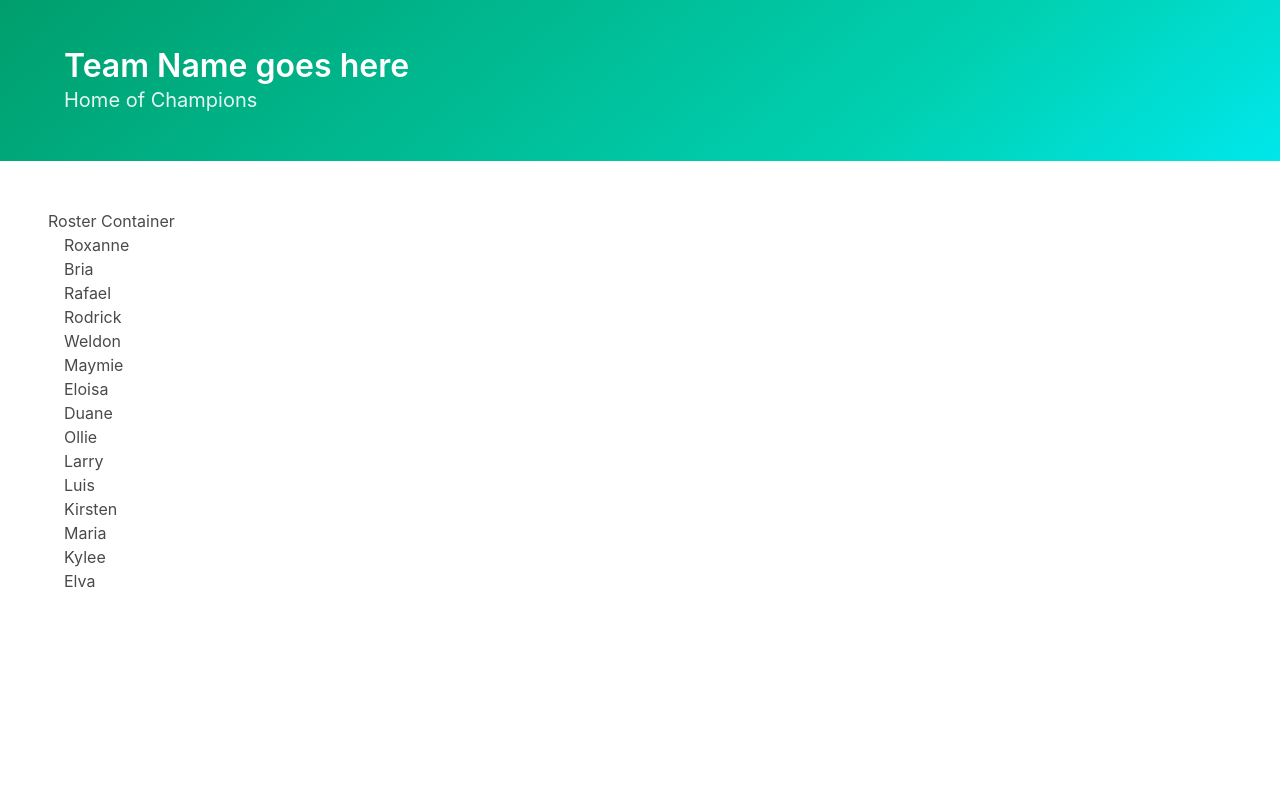
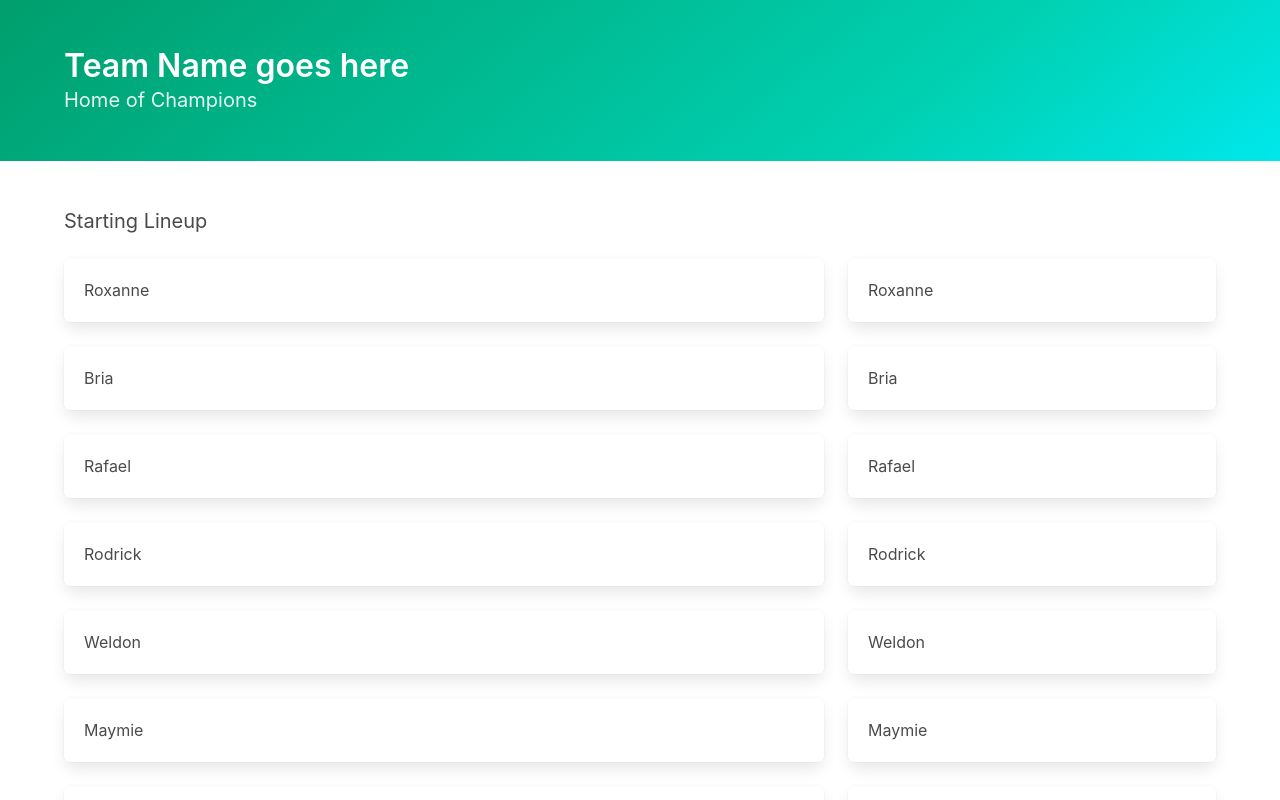
Before and after one commit to k1bs/stack-sports-challenge, a React (Create React App) app: page / in a window 1280 px wide. Shown: the top 800 px of the page. Built offline with nearby package versions, Linux system fonts and the light colour scheme.

Commit message:
add tiling, styling to player containers

```diff
--- a/src/components/Player.jsx
+++ b/src/components/Player.jsx
@@ -1,7 +1,11 @@
 import React from 'react'
 
 const Player = (props) => {
-  return <p>{props.player.firstName}</p>
+  return (
+    <div className='tile is-child box'>
+      <p>{props.player.firstName}</p>
+    </div>
+  )
 }
 
 export default Player
--- a/src/components/RosterContainer.jsx
+++ b/src/components/RosterContainer.jsx
@@ -14,14 +14,17 @@ class RosterContainer extends Component {
   componentWillMount () {
     let newRoster = []
     for (let i = 0; i < 15; i++) {
+      let startingStatus = i < 10
       newRoster.push({
         firstName: faker.name.firstName(),
         lastName: faker.name.lastName(),
         speed: Math.round((Math.random() * 32) + 1),
         strength: Math.round((Math.random() * 32) + 1),
-        agility: Math.round((Math.random() * 32) + 1)
+        agility: Math.round((Math.random() * 32) + 1),
+        startingStatus
       })
     }
+    console.log(newRoster)
     this.setState({
       roster: newRoster
     })
@@ -36,9 +39,16 @@ class RosterContainer extends Component {
   render () {
     return (
       <section className='section'>
-        <p>Roster Container</p>
         <div className='container'>
-          {this.renderRoster()}
+          <p className='subtitle'>Starting Lineup</p>
+          <div className='tile is-ancestor'>
+            <div className='tile is-parent is-8 is-vertical'>
+              {this.renderRoster()}
+            </div>
+            <div className='tile is-parent is-4 is-vertical'>
+              {this.renderRoster()}
+            </div>
+          </div>
         </div>
       </section>
     )
```
